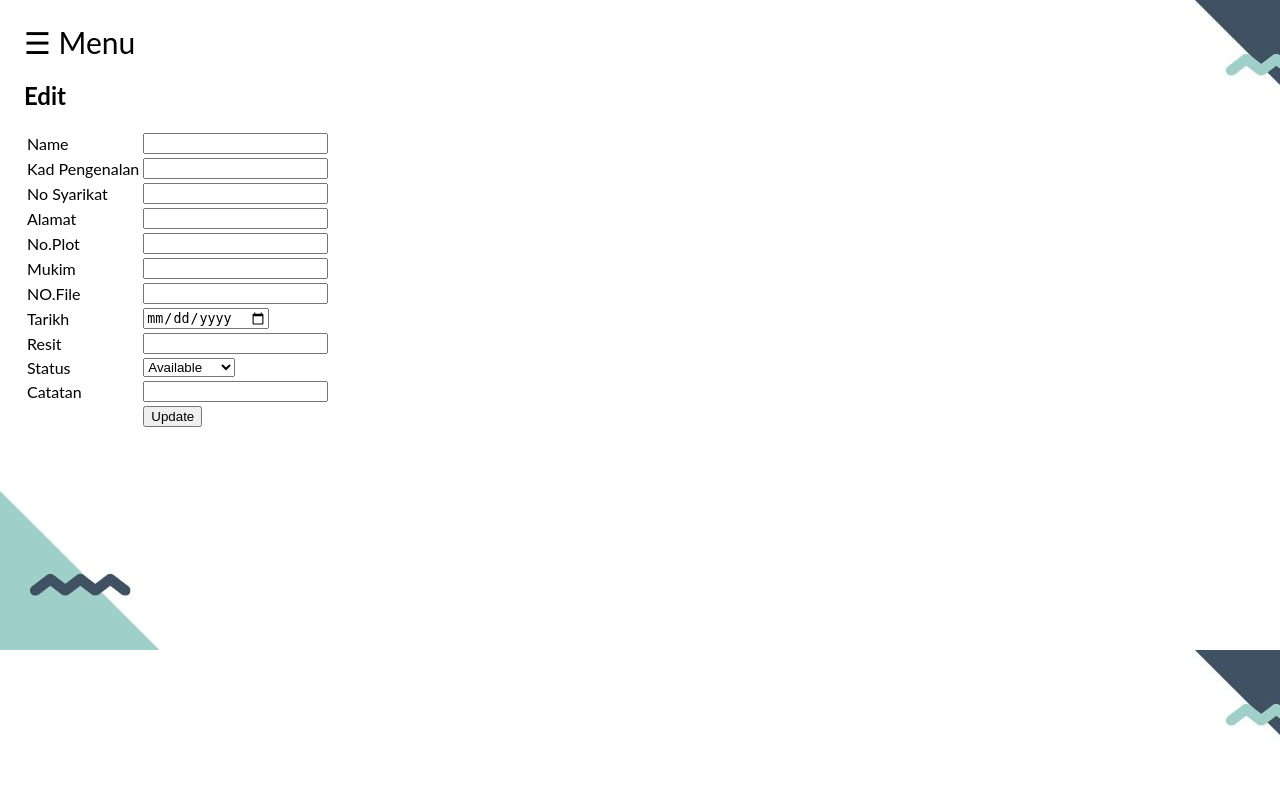
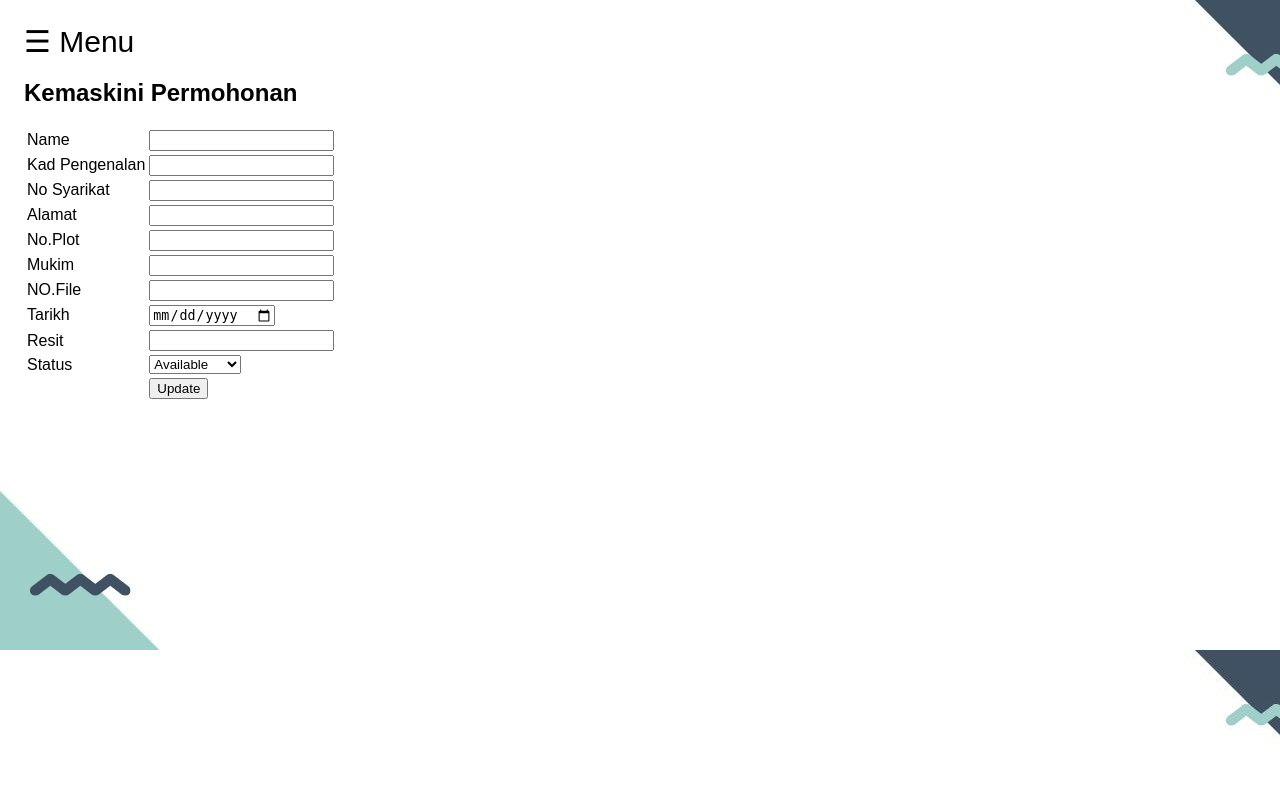
Before and after one commit to nadjwarazali/SPTSCM, a PHP site: page /sistempejabattanah/edit.php?id=1 in a window 1280 px wide. Run offline with PHP 8.4, Linux system fonts and the light colour scheme; data that the repository does not hold is empty.

Commit message:
Add files via upload

```diff
--- a/edit.php
+++ b/edit.php
@@ -6,7 +6,6 @@ if(isset($_POST['update']))
 {
 
 	$id = mysqli_real_escape_string($mysqli, $_POST['id']);
-
 	$name = mysqli_real_escape_string($mysqli, $_POST['name']);
 	$kp = mysqli_real_escape_string($mysqli, $_POST['kp']);
 	$nosyarikat = mysqli_real_escape_string($mysqli, $_POST['nosyarikat']);
@@ -17,10 +16,9 @@ if(isset($_POST['update']))
 	$tarikh = mysqli_real_escape_string($mysqli, $_POST['tarikh']);
 	$resit = mysqli_real_escape_string($mysqli, $_POST['resit']);
 	$status = mysqli_real_escape_string($mysqli, $_POST['status']);
-	$catatan = mysqli_real_escape_string($mysqli, $_POST['catatan']);
 
 	// check field yang kosong
-	if(empty($name) || empty($kp) || empty($nosyarikat) || empty($alamat) || empty($plot) || empty($mukim) || empty($nofile) || empty($tarikh) || empty($resit) || empty($status) || empty($catatan)) {
+	if(empty($name) || empty($kp) || empty($nosyarikat) || empty($alamat) || empty($plot) || empty($mukim) || empty($nofile) || empty($tarikh) || empty($resit) || empty($status)) {
 
 		if(empty($name)) {
 			echo "<font color='red'>Name field is empty.</font><br/>";
@@ -55,13 +53,10 @@ if(isset($_POST['update']))
 		if(empty($status)) {
 			echo "<font color='red'>status field is empty.</font><br/>";
 		}
-		if(empty($catatan)) {
-			echo "<font color='red'>catatan field is empty.</font><br/>";
-		}
 
 	} else {
 		//update table
-		$result = mysqli_query($mysqli, "UPDATE users SET name='$name',kp='$kp',nosyarikat='$nosyarikat',alamat='$alamat',plot='$plot', mukim='$mukim',nofile='$nofile',tarikh='$tarikh',resit='$resit',status='$status',catatan='$catatan' WHERE id=$id");
+		$result = mysqli_query($mysqli, "UPDATE users SET name='$name',kp='$kp',nosyarikat='$nosyarikat',alamat='$alamat',plot='$plot', mukim='$mukim',nofile='$nofile',tarikh='$tarikh',resit='$resit',status='$status' WHERE id=$id");
 
 		//ke index.php
 		header("Location: index.php");
@@ -87,18 +82,20 @@ while($res = mysqli_fetch_array($result))
 	$tarikh = $res['tarikh'];
 	$resit = $res['resit'];
 	$status = $res['status'];
-	$catatan = $res['catatan'];
+
 }
 ?>
 <html>
 <head>
 	<title>Edit Data</title>
 <meta name="viewport" content="width=device-width, initial-scale=1">
+<link rel="stylesheet" type="text/css" href="input.css">
+<link rel="stylesheet" type="text/css" href="box.css">
 <style>
 body {
 
   background-image: url("iplain.jpg");
-  font-family: "Lato", sans-serif;
+
 }
 
 .sidenav {
@@ -151,7 +148,7 @@ body {
 
 	<div id="mySidenav" class="sidenav">
   <a href="javascript:void(0)" class="closebtn" onclick="closeNav()">&times;</a>
-  <a href="mainpage.html">Halaman Utama</a>
+  <a href="mainpage.php">Halaman Utama</a>
   <a href="index.php">Laporan</a>
   <a href="add.html">Pendaftaran Permohonan</a>
   <a href="search.php">Carian</a>
@@ -163,9 +160,65 @@ body {
 
 <div id="main">
   <span style="font-size:30px;cursor:pointer" onclick="openNav()">&#9776; Menu </span>
-   <h2>Edit</h2>
+	 <h2>Kemaskini Permohonan</h2>
 
 	<form name="form1" method="post" action="edit.php">
+<!--		<div class="input-group">-->
+<!--		<div class="row">-->
+<!--			<div class="column">-->
+<!--				-->
+<!--					<div class="card">	-->
+<!--					<label>Nama</label>-->
+<!--					<input type="text" name="name" value="<?php echo $name;?>">-->
+<!--				-->
+<!--				<label>Kad Pengenalan</label>-->
+<!--					<input type="text" name="kp" value="<?php echo $kp;?>">-->
+<!--				-->
+<!--				<label>No Syarikat</label>-->
+<!--					<input type="text" name="nosyarikat" value="<?php echo $nosyarikat;?>">-->
+<!--				-->
+<!--				<label>Alamat</label>-->
+<!--					<input type="text" name="alamat" value="<?php echo $alamat;?>">-->
+<!--				-->
+<!--				<label>No. Plot</label>-->
+<!--					<input type="text" name="plot" value="<?php echo $plot;?>">-->
+<!---->
+<!--				<label>Mukim</label>-->
+<!--					<input type="text" name="mukim" value="<?php echo $mukim;?>"></div>-->
+<!--			</div>-->
+<!--		-->
+<!--		-->
+<!--			<div class="column">-->
+<!--					<div class="card">-->
+<!--				-->
+<!--				<label>No. Fail</label>-->
+<!--					<input type="text" name="nofile" value="<?php echo $nofile;?>">-->
+<!--				-->
+<!--				<label>Tarikh</label>-->
+<!--					<input type="date" name="tarikh" value="<?php echo $tarikh;?>">-->
+<!--				-->
+<!--				<label>Resit</label>-->
+<!--					<input type="text" name="resit" value="<?php echo $resit;?>">-->
+<!--	-->
+<!--						<label>Status</label>-->
+<!--						-->
+<!--							<select name="status" value="<?php echo $status;?>">-->
+<!--						<option value="available">Available</option>-->
+<!--						<option value="unavailable">Unavailable</option>-->
+<!--						</select>					-->
+<!--						-->
+<!--					</div>-->
+<!--			</div>-->
+<!--	</div>-->
+<!---->
+<!--<br>-->
+<!---->
+<!--  	</div>-->
+<!--			<input type="hidden" name="id" value="<?php echo $_GET['id'];?>">-->
+<!--  		<button type="submit" class="btn" name="Update">Update value="Update"</button>-->
+<!--  	</div>-->
+<!--		-->
+
 		<table border="0">
 			<tr>
 				<td>Name</td>
@@ -211,10 +264,7 @@ body {
     			<option value="unavailable">Unavailable</option>
 				</td>
 			</tr>
-			<tr>
-				<td>Catatan</td>
-				<td><input type="text" name="catatan" value="<?php echo $catatan;?>"></td>
-			</tr>
+
 
 			<tr>
 				<td><input type="hidden" name="id" value=<?php echo $_GET['id'];?>></td>
```
